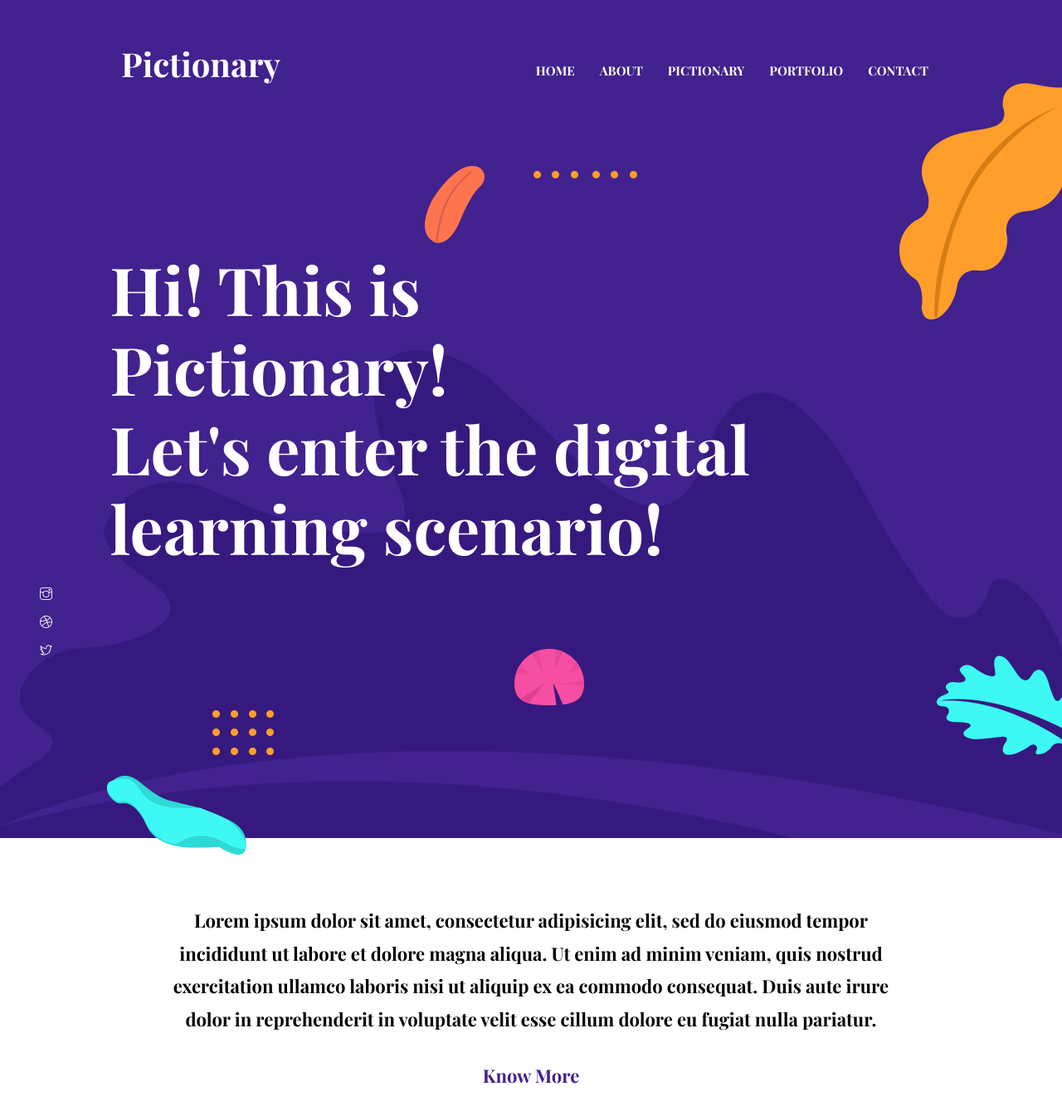
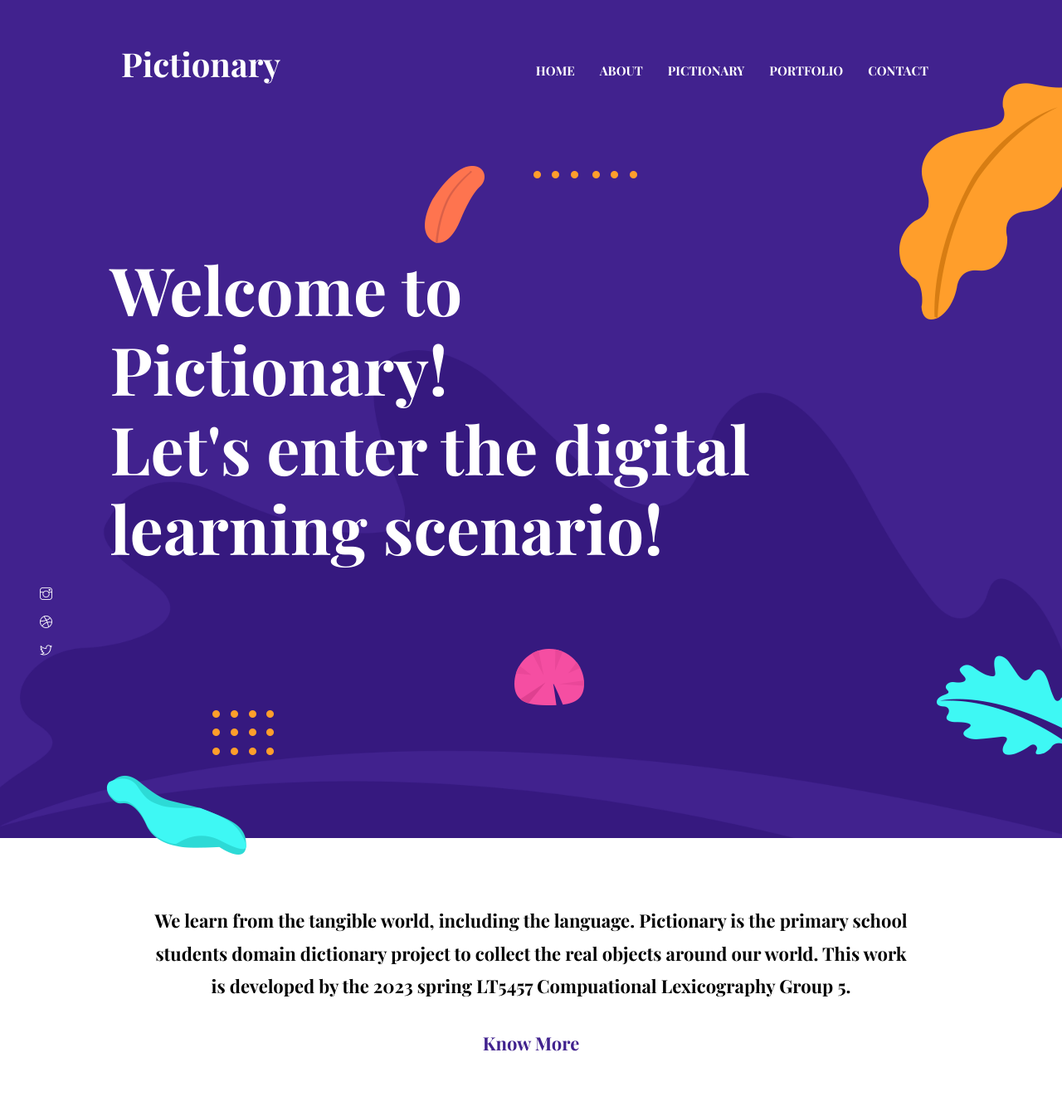
Before and after one commit to a1g5/a1g5.github.io, a Jekyll site: the page built from index.html, in a window 1280 px wide and 1400 px high. Shown: the top 1345 px of the window at 83% size. Built offline with Jekyll 4.4.1, drawn with Linux system fonts in a browser that asks for light colours.

Commit message:
Update settings.yml

```diff
--- a/_data/settings.yml
+++ b/_data/settings.yml
@@ -36,7 +36,7 @@
 # Hero Section
 
 hero:
-  hero-title: Hi! This is <br> Pictionary! <br> Let's enter the digital learning scenario!
+  hero-title: Welcome to <br> Pictionary! <br> Let's enter the digital learning scenario!
 
 social:
   - { icon: "ti-GitHub", link: "https://github.com/" }
@@ -48,7 +48,7 @@
 # About (Section and Page)
 
 # About Section
-blurb: Lorem ipsum dolor sit amet, consectetur adipisicing elit, sed do eiusmod tempor incididunt ut labore et dolore magna aliqua. Ut enim ad minim veniam, quis nostrud exercitation ullamco laboris nisi ut aliquip ex ea commodo consequat. Duis aute irure dolor in reprehenderit in voluptate velit esse cillum dolore eu fugiat nulla pariatur.
+blurb: We learn from the tangible world, including the language. Pictionary is the primary school students domain dictionary project to collect the real objects around our world. This work is developed by the 2023 spring LT5457 Compuational Lexicography Group 5.
 
 blurb-btn-link: "/about"
 blurb-btn-name: know more
```
